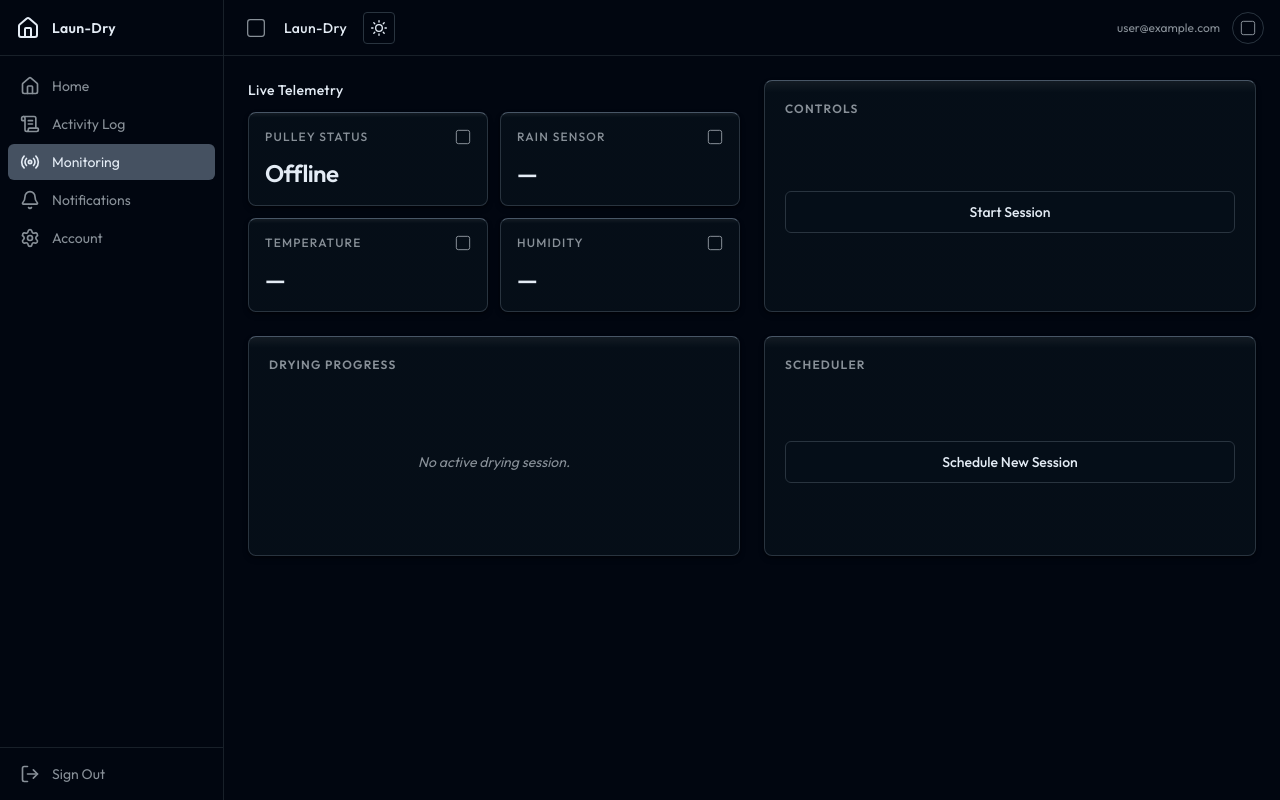
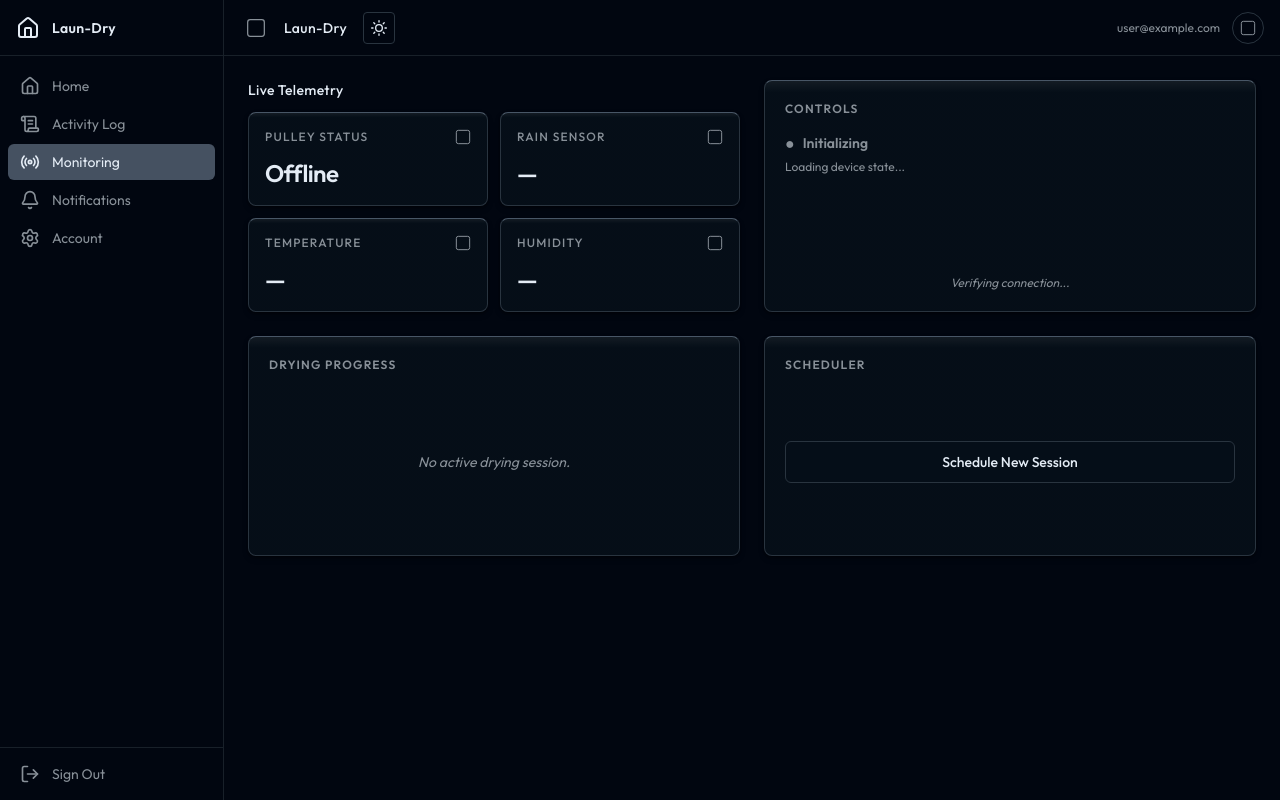
Before and after one commit to QyuGH/laundry-frontend, a React (Vite) app: page /monitoring in a window 1280 px wide. Built offline with nearby package versions, Linux system fonts and the light colour scheme; no server answers; sample sign-in values are in the browser's storage.

Commit message:
refined control section

```diff
--- a/src/components/monitoring/ControlPanel.jsx
+++ b/src/components/monitoring/ControlPanel.jsx
@@ -1,110 +1,224 @@
-import { useState } from "react";
+import { useState, useCallback } from "react";
 import Modal from "../common/Modal";
 
+const STATUS_CONFIG = {
+  idle: {
+    badge: "●",
+    label: "Initializing",
+    description: "Loading device state...",
+    color: "text-text-muted",
+  },
+  checking: {
+    badge: "●",
+    label: "Verifying",
+    description: "Checking device connection. Please wait.",
+    color: "text-text-muted",
+  },
+  offline: {
+    badge: "●",
+    label: "Device Unreachable",
+    description:
+      "The device did not respond. Ensure it is powered on and connected.",
+    color: "text-red-400",
+  },
+  online: {
+    badge: "●",
+    label: "Device Ready",
+    description: "Device is online and ready to receive commands.",
+    color: "text-green-400",
+  },
+};
+
+const SESSION_STATUS_CONFIG = {
+  active: {
+    badge: "●",
+    label: "Session Active",
+    description: "Clothesline is deployed. Drying session is in progress.",
+    color: "text-blue-400",
+  },
+  paused: {
+    badge: "●",
+    label: "Session Paused",
+    description:
+      "Session is paused. Clothesline is retracted to the protected zone.",
+    color: "text-yellow-400",
+  },
+  "rain-interrupted": {
+    badge: "●",
+    label: "Rain Detected",
+    description:
+      "Session was automatically paused due to rain. Resume when conditions improve.",
+    color: "text-yellow-400",
+  },
+  pending: {
+    badge: "●",
+    label: "Session Queued",
+    description: "A scheduled session is pending. Waiting for deployment time.",
+    color: "text-text-muted",
+  },
+};
+
+const FABRIC_BASELINES = {
+  synthetic: 2,
+  blended: 3,
+  cotton: 4,
+  heavy: 6,
+};
+
 /**
- * Handles starting, pausing, resuming, and ending laundry sessions.
+ * Renders the device control panel with state-aware buttons and status messaging.
+ * All actions are guarded by device connectivity checks and confirmation modals.
  *
  * @param {object} props
- * @param {object|null} props.session - The active session document data.
- * @param {function} props.onRefresh - Callback to refresh active session data.
- * @param {function} props.onStartSession - Action handler to trigger session initialization.
- * @param {function} props.onDeploy - Action handler to resume deployment.
- * @param {function} props.onRetract - Action handler to pause deployment.
- * @param {function} props.onEndSession - Action handler to terminate session.
+ * @param {object|null} props.session - The active session document.
+ * @param {string} props.deviceStatus - The handshake status: "idle"|"checking"|"online"|"offline".
+ * @param {function} props.onHandshake - Callback to retry the device handshake.
+ * @param {function} props.onRefresh - Callback to refresh session data.
+ * @param {function} props.onStartSession - Handler to start a new session.
+ * @param {function} props.onDeploy - Handler to deploy (resume) the clothesline.
+ * @param {function} props.onRetract - Handler to retract (pause) the clothesline.
+ * @param {function} props.onEndSession - Handler to end the session.
  * @returns {JSX.Element}
  */
 function ControlPanel({
   session,
-  onRefresh,
+  deviceStatus,
+  onHandshake,
   onStartSession,
   onDeploy,
   onRetract,
   onEndSession,
 }) {
-  const [isDeployModalOpen, setIsDeployModalOpen] = useState(false);
+  const [isStartModalOpen, setIsStartModalOpen] = useState(false);
   const [isPauseModalOpen, setIsPauseModalOpen] = useState(false);
+  const [isEndModalOpen, setIsEndModalOpen] = useState(false);
   const [fabricType, setFabricType] = useState("synthetic");
-  const [fabricDuration, setFabricDuration] = useState(2);
   const [isSubmitting, setIsSubmitting] = useState(false);
-  const [error, setError] = useState(null);
+  const [actionError, setActionError] = useState(null);
 
-  const fabricBaselines = {
-    synthetic: 2,
-    blended: 3,
-    cotton: 4,
-    heavy: 6,
-  };
+  const sessionStatus = session?.status ?? null;
 
-  const handleFabricChange = (e) => {
-    const selected = e.target.value;
-    setFabricType(selected);
-    setFabricDuration(fabricBaselines[selected]);
-  };
+  const resolvedStatus = (() => {
+    if (deviceStatus === "idle" || deviceStatus === "checking")
+      return STATUS_CONFIG[deviceStatus];
+    if (deviceStatus === "offline") return STATUS_CONFIG.offline;
+    if (sessionStatus && SESSION_STATUS_CONFIG[sessionStatus])
+      return SESSION_STATUS_CONFIG[sessionStatus];
+    return STATUS_CONFIG.online;
+  })();
 
-  const handleStart = async () => {
+  const isDeviceOnline = deviceStatus === "online";
+  const isDeviceChecking =
+    deviceStatus === "idle" || deviceStatus === "checking";
+  const isDeviceOffline = deviceStatus === "offline";
+
+  const isInactive = !session;
+  const isPending = sessionStatus === "pending";
+  const isActive = sessionStatus === "active";
+  const isPausedOrInterrupted =
+    sessionStatus === "paused" || sessionStatus === "rain-interrupted";
+
+  const withSubmit = useCallback(async (action) => {
     setIsSubmitting(true);
-    setError(null);
+    setActionError(null);
     try {
-      await onStartSession({
-        fabricType,
-        fabricBaselineDuration: fabricDuration,
-      });
-      setIsDeployModalOpen(false);
+      await action();
     } catch (err) {
-      setError(err.message);
+      setActionError(err.message || "An error occurred. Please try again.");
     } finally {
       setIsSubmitting(false);
     }
-  };
+  }, []);
 
-  const handlePause = async () => {
-    setIsSubmitting(true);
-    setError(null);
-    try {
+  const handleConfirmStart = () =>
+    withSubmit(async () => {
+      await onStartSession({
+        fabricType,
+        fabricBaselineDuration: FABRIC_BASELINES[fabricType],
+      });
+      setIsStartModalOpen(false);
+      setFabricType("synthetic");
+    });
+
+  const handleConfirmPause = () =>
+    withSubmit(async () => {
       await onRetract();
       setIsPauseModalOpen(false);
-    } catch (err) {
-      setError(err.message);
-    } finally {
-      setIsSubmitting(false);
-    }
-  };
+    });
 
-  const handleAction = async (apiCall) => {
-    setIsSubmitting(true);
-    setError(null);
-    try {
-      await apiCall();
-    } catch (err) {
-      setError(err.message);
-    } finally {
-      setIsSubmitting(false);
-    }
-  };
+  const handleConfirmResume = () =>
+    withSubmit(async () => {
+      await onHandshake();
+      if (deviceStatus !== "online") {
+        throw new Error(
+          "Device is unresponsive. Ensure it is powered on and try again.",
+        );
+      }
+      await onDeploy();
+    });
 
-  const isInactive = !session;
-  const isPending = session?.status === "pending";
-  const isActive = session?.status === "active";
-  const isPaused = session?.status === "paused";
-  const isInterrupted = session?.status === "rain-interrupted";
+  const handleConfirmEnd = () =>
+    withSubmit(async () => {
+      await onEndSession();
+      setIsEndModalOpen(false);
+    });
 
   return (
     <div className="flex flex-col gap-4 p-5 rounded-lg border border-border-muted bg-glass-card h-full min-h-[220px]">
+      {/* Header */}
       <div className="flex items-center justify-between">
         <span className="text-text-muted text-xs uppercase tracking-widest font-semibold">
           Controls
         </span>
-        {error && (
-          <span className="text-text text-xs font-medium max-w-[60%] truncate">
-            {error}
-          </span>
-        )}
       </div>
 
-      <div className="flex flex-col gap-3 justify-center flex-grow">
-        {isInactive && (
+      {/* Status Badge */}
+      <div className="flex flex-col gap-1">
+        <div className={`flex items-center gap-2 ${resolvedStatus.color}`}>
+          <span className="text-base leading-none">{resolvedStatus.badge}</span>
+          <span className="text-sm font-semibold">{resolvedStatus.label}</span>
+        </div>
+        <p className="text-text-muted text-xs leading-relaxed">
+          {resolvedStatus.description}
+        </p>
+      </div>
+
+      {/* Error Message */}
+      {actionError && (
+        <p className="text-red-400 text-xs border border-red-400/30 rounded px-3 py-2 bg-red-400/10">
+          {actionError}
+        </p>
+      )}
+
+      {/* Action Buttons */}
+      <div className="flex flex-col gap-3 flex-grow justify-end">
+        {/* Checking state — no buttons, just a loading indicator */}
+        {isDeviceChecking && (
+          <p className="text-text-muted text-xs italic text-center">
+            Verifying connection...
+          </p>
+        )}
+
+        {/* Offline state — retry button only */}
+        {isDeviceOffline && (
           <button
-            onClick={() => setIsDeployModalOpen(true)}
+            id="initialize-device-btn"
+            onClick={onHandshake}
+            disabled={isSubmitting}
+            className="w-full py-2.5 rounded-md text-sm font-medium border border-border text-text hover:bg-bg-light transition bg-bg disabled:opacity-50"
+          >
+            Initialize Device
+          </button>
+        )}
+
+        {/* Online, inactive session — start session button */}
+        {isDeviceOnline && isInactive && (
+          <button
+            id="start-session-btn"
+            onClick={() => {
+              setActionError(null);
+              setIsStartModalOpen(true);
+            }}
             disabled={isSubmitting}
             className="w-full py-2.5 rounded-md text-sm font-medium border border-border text-text hover:bg-bg-light transition bg-bg disabled:opacity-50"
           >
@@ -112,31 +226,36 @@ function ControlPanel({
           </button>
         )}
 
-        {isPending && (
+        {/* Online, session pending — show pending controls */}
+        {isDeviceOnline && isPending && (
           <div className="flex flex-col gap-2">
-            <p className="text-text-muted text-xs italic text-center mb-2">
-              Waiting for scheduled deployment...
-            </p>
             <button
-              onClick={() => handleAction(onDeploy)}
+              id="deploy-now-btn"
+              onClick={() => withSubmit(onDeploy)}
               disabled={isSubmitting}
               className="w-full py-2.5 rounded-md text-sm font-medium border border-border text-text hover:bg-bg-light transition bg-bg disabled:opacity-50"
             >
               Deploy Now
             </button>
             <button
-              onClick={() => handleAction(onEndSession)}
+              id="cancel-pending-btn"
+              onClick={() => setIsEndModalOpen(true)}
               disabled={isSubmitting}
-              className="w-full py-2.5 rounded-md text-sm font-medium border border-border text-text hover:bg-bg-light transition bg-bg disabled:opacity-50"
+              className="w-full py-2.5 rounded-md text-sm font-medium border border-border text-text-muted hover:bg-bg-light transition bg-bg disabled:opacity-50"
             >
               Cancel Session
             </button>
           </div>
         )}
 
-        {isActive && (
+        {/* Online, session active — pause button */}
+        {isDeviceOnline && isActive && (
           <button
-            onClick={() => setIsPauseModalOpen(true)}
+            id="pause-retract-btn"
+            onClick={() => {
+              setActionError(null);
+              setIsPauseModalOpen(true);
+            }}
             disabled={isSubmitting}
             className="w-full py-2.5 rounded-md text-sm font-medium border border-border text-text hover:bg-bg-light transition bg-bg disabled:opacity-50"
           >
@@ -144,78 +263,108 @@ function ControlPanel({
           </button>
         )}
 
-        {(isPaused || isInterrupted) && (
+        {/* Online, session paused or rain-interrupted — resume and end buttons */}
+        {isDeviceOnline && isPausedOrInterrupted && (
           <div className="grid grid-cols-2 gap-3">
             <button
-              onClick={() => handleAction(onDeploy)}
+              id="resume-session-btn"
+              onClick={handleConfirmResume}
               disabled={isSubmitting}
               className="py-2.5 rounded-md text-sm font-medium border border-border text-text hover:bg-bg-light transition bg-bg disabled:opacity-50"
             >
               Resume
             </button>
             <button
-              onClick={() => handleAction(onEndSession)}
+              id="end-session-btn"
+              onClick={() => {
+                setActionError(null);
+                setIsEndModalOpen(true);
+              }}
               disabled={isSubmitting}
-              className="py-2.5 rounded-md text-sm font-medium border border-border text-text hover:bg-bg-light transition bg-bg disabled:opacity-50"
+              className="py-2.5 rounded-md text-sm font-medium border border-border text-text-muted hover:bg-bg-light transition bg-bg disabled:opacity-50"
             >
               End Session
             </button>
           </div>
         )}
+
+        {/* Device offline during an active session — all commands blocked */}
+        {isDeviceOffline && !isInactive && (
+          <div className="flex flex-col gap-2">
+            <p className="text-xs text-red-400 italic text-center">
+              Commands are disabled until the device reconnects.
+            </p>
+            <button
+              onClick={onHandshake}
+              disabled={isSubmitting}
+              className="w-full py-2.5 rounded-md text-sm font-medium border border-border text-text hover:bg-bg-light transition bg-bg disabled:opacity-50"
+            >
+              Retry Connection
+            </button>
+          </div>
+        )}
       </div>
 
-      {/* Start Session / Deploy Modal */}
+      {/* Start Session Modal */}
       <Modal
-        isOpen={isDeployModalOpen}
-        onClose={() => setIsDeployModalOpen(false)}
+        isOpen={isStartModalOpen}
+        onClose={() => setIsStartModalOpen(false)}
         title="Start Laundry Session"
       >
         <div className="flex flex-col gap-4">
+          <p className="text-sm text-text-muted">
+            The clothesline will be deployed and a drying session will begin
+            tracking. Select the fabric type to continue.
+          </p>
           <div className="flex flex-col gap-2">
             <label className="text-xs uppercase tracking-wider text-text-muted">
               Fabric Type
             </label>
             <select
+              id="fabric-type-select"
               value={fabricType}
-              onChange={handleFabricChange}
+              onChange={(e) => setFabricType(e.target.value)}
               className="w-full p-2 rounded border border-border bg-bg-dark text-text text-sm"
             >
-              <option value="synthetic">Synthetic (2 hrs)</option>
-              <option value="blended">Blended (3 hrs)</option>
-              <option value="cotton">Cotton (4 hrs)</option>
-              <option value="heavy">Heavy/Thick (6 hrs)</option>
+              <option value="synthetic">Synthetic (Est. 2 hrs)</option>
+              <option value="blended">Blended (Est. 3 hrs)</option>
+              <option value="cotton">Cotton (Est. 4 hrs)</option>
+              <option value="heavy">Heavy / Thick (Est. 6 hrs)</option>
             </select>
           </div>
-
-          <div className="flex justify-end gap-3 mt-2">
+          {actionError && <p className="text-red-400 text-xs">{actionError}</p>}
+          <div className="flex justify-end gap-3 mt-1">
             <button
-              onClick={() => setIsDeployModalOpen(false)}
+              onClick={() => setIsStartModalOpen(false)}
               className="px-4 py-2 border border-border rounded text-text-muted hover:text-text text-sm transition"
             >
               Cancel
             </button>
             <button
-              onClick={handleStart}
+              id="confirm-deploy-btn"
+              onClick={handleConfirmStart}
               disabled={isSubmitting}
               className="px-4 py-2 border border-border rounded text-text hover:bg-bg-light text-sm transition disabled:opacity-50"
             >
-              Confirm & Deploy
+              {isSubmitting ? "Deploying..." : "Confirm & Deploy"}
             </button>
           </div>
         </div>
       </Modal>
 
-      {/* Pause Confirmation Modal */}
+      {/* Pause & Retract Modal */}
       <Modal
         isOpen={isPauseModalOpen}
         onClose={() => setIsPauseModalOpen(false)}
-        title="Pause & Retract Motor"
+        title="Pause & Retract"
       >
         <div className="flex flex-col gap-4">
           <p className="text-sm text-text-muted">
-            Are you sure you want to pause the session and retract the
-            clothesline?
+            The clothesline will be retracted to the protected zone and the
+            drying session will be paused. Progress tracking will resume when
+            you redeploy.
           </p>
+          {actionError && <p className="text-red-400 text-xs">{actionError}</p>}
           <div className="flex justify-end gap-3">
             <button
               onClick={() => setIsPauseModalOpen(false)}
@@ -224,11 +373,44 @@ function ControlPanel({
               Cancel
             </button>
             <button
-              onClick={handlePause}
+              id="confirm-pause-btn"
+              onClick={handleConfirmPause}
               disabled={isSubmitting}
               className="px-4 py-2 border border-border rounded text-text hover:bg-bg-light text-sm transition disabled:opacity-50"
             >
-              Confirm Pause
+              {isSubmitting ? "Retracting..." : "Confirm Pause"}
+            </button>
+          </div>
+        </div>
+      </Modal>
+
+      {/* End Session Modal */}
+      <Modal
+        isOpen={isEndModalOpen}
+        onClose={() => setIsEndModalOpen(false)}
+        title="End Session"
+      >
+        <div className="flex flex-col gap-4">
+          <p className="text-sm text-text-muted">
+            Are you sure you want to end this laundry session? The clothesline
+            will remain in the protected zone and progress tracking will be
+            finalized.
+          </p>
+          {actionError && <p className="text-red-400 text-xs">{actionError}</p>}
+          <div className="flex justify-end gap-3">
+            <button
+              onClick={() => setIsEndModalOpen(false)}
+              className="px-4 py-2 border border-border rounded text-text-muted hover:text-text text-sm transition"
+            >
+              Cancel
+            </button>
+            <button
+              id="confirm-end-session-btn"
+              onClick={handleConfirmEnd}
+              disabled={isSubmitting}
+              className="px-4 py-2 border border-border rounded text-text hover:bg-bg-light text-sm transition disabled:opacity-50"
+            >
+              {isSubmitting ? "Ending..." : "Confirm End Session"}
             </button>
           </div>
         </div>
--- /dev/null
+++ b/src/hooks/useHandshake.js
@@ -0,0 +1,74 @@
+import { useState, useEffect, useCallback, useRef } from "react";
+import { runHandshake } from "../services/api";
+
+const STALE_THRESHOLD_MS = 60000;
+
+/**
+ * Manages the device handshake state machine for the Control Panel.
+ *
+ * States:
+ *  - "idle"     : Hook has not run yet.
+ *  - "checking" : Handshake request is in flight.
+ *  - "online"   : Device responded successfully to the ping.
+ *  - "offline"  : Handshake timed out, failed, or lastSeen is stale.
+ *
+ * @param {string|null} deviceId - The current user's device ID.
+ * @param {object|null} rtdbStatus - The live status node from RTDB ({ isOnline, lastSeen }).
+ * @returns {{ deviceStatus: string, runHandshakeCheck: function }}
+ */
+function useHandshake(deviceId, rtdbStatus) {
+  const [deviceStatus, setDeviceStatus] = useState("idle");
+  const stalenessTimerRef = useRef(null);
+
+  const runHandshakeCheck = useCallback(async () => {
+    if (!deviceId) return;
+
+    setDeviceStatus("checking");
+
+    try {
+      const result = await runHandshake();
+      setDeviceStatus(result.online ? "online" : "offline");
+    } catch {
+      setDeviceStatus("offline");
+    }
+  }, [deviceId]);
+
+  // Run automatically on mount when deviceId is available.
+  useEffect(() => {
+    if (deviceId) {
+      runHandshakeCheck();
+    }
+  }, [deviceId, runHandshakeCheck]);
+
+  // Monitor RTDB lastSeen staleness. If lastSeen is older than 60 seconds
+  // and the device is currently "online", revert status to "offline".
+  useEffect(() => {
+    if (stalenessTimerRef.current) {
+      clearInterval(stalenessTimerRef.current);
+    }
+
+    if (deviceStatus !== "online" || !rtdbStatus) return;
+
+    stalenessTimerRef.current = setInterval(() => {
+      const lastSeen = rtdbStatus?.lastSeen;
+      if (!lastSeen) return;
+
+      const lastSeenMs =
+        typeof lastSeen === "number"
+          ? lastSeen * 1000
+          : new Date(lastSeen).getTime();
+      const staleDuration = Date.now() - lastSeenMs;
+
+      if (staleDuration > STALE_THRESHOLD_MS) {
+        setDeviceStatus("offline");
+        clearInterval(stalenessTimerRef.current);
+      }
+    }, 10000);
+
+    return () => clearInterval(stalenessTimerRef.current);
+  }, [deviceStatus, rtdbStatus]);
+
+  return { deviceStatus, runHandshakeCheck };
+}
+
+export default useHandshake;
--- a/src/pages/MonitoringPage.jsx
+++ b/src/pages/MonitoringPage.jsx
@@ -1,6 +1,7 @@
 import { useState, useEffect } from "react";
 import { useAuth } from "../context/AuthContext";
 import useRtdbListener from "../hooks/useRtdbListener";
+import useHandshake from "../hooks/useHandshake";
 import MonitoringMetricsGrid from "../components/monitoring/MonitoringMetricsGrid";
 import ControlPanel from "../components/monitoring/ControlPanel";
 import DryingEstimate from "../components/monitoring/DryingEstimate";
@@ -41,6 +42,8 @@ function MonitoringPage() {
     deviceId ? `devices/${deviceId}/dryingProgress` : null,
   );
 
+  const { deviceStatus, runHandshakeCheck } = useHandshake(deviceId, status);
+
   const fetchSessionData = async () => {
     try {
       const response = await getActiveSession();
@@ -51,7 +54,7 @@ function MonitoringPage() {
         setSession(null);
         setSchedule(null);
       }
-    } catch (err) {
+    } catch {
       setSession(null);
       setSchedule(null);
     } finally {
@@ -124,6 +127,8 @@ function MonitoringPage() {
         <div className="flex flex-col">
           <ControlPanel
             session={session}
+            deviceStatus={deviceStatus}
+            onHandshake={runHandshakeCheck}
             onRefresh={fetchSessionData}
             onStartSession={handleStartSession}
             onDeploy={handleDeploy}
--- a/src/services/api.js
+++ b/src/services/api.js
@@ -77,3 +77,6 @@ export const cancelSchedule = (scheduleId, sessionId) =>
     method: "POST",
     body: JSON.stringify({ scheduleId, sessionId }),
   });
+
+export const runHandshake = () =>
+  apiFetch("/api/device/handshake", { method: "POST" });
```
